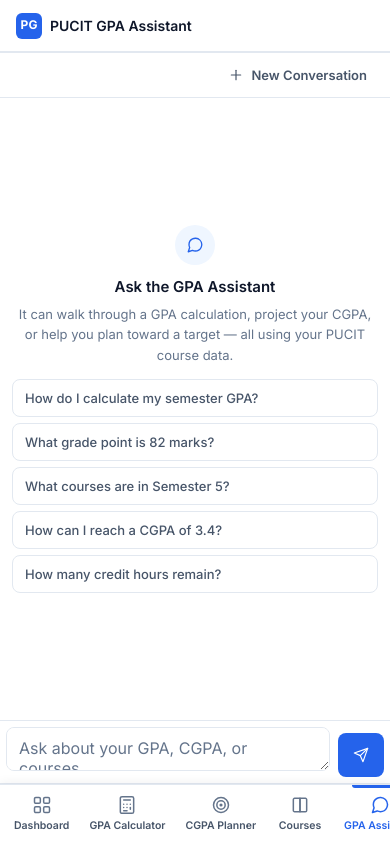
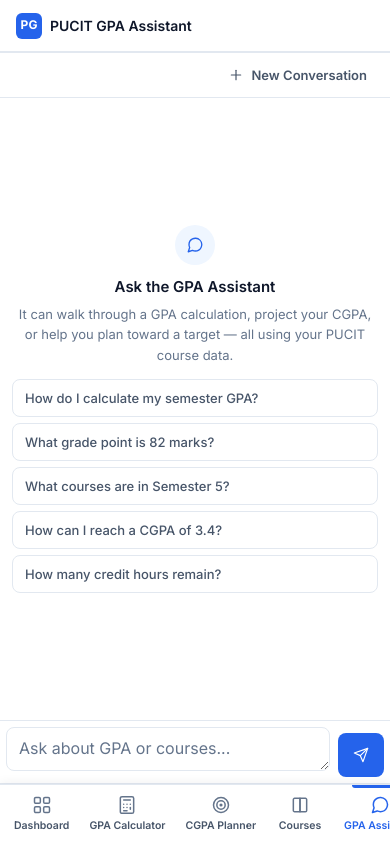
Before and after one commit to alihamza313-dev/GPA_Assistant, a plain HTML site: page Frontend/assistant.html in a window 390 px wide. Drawn offline with Linux system fonts and the light colour scheme.

Commit message:
Shorten chat placeholder on mobile

```diff
--- a/Frontend/assistant.html
+++ b/Frontend/assistant.html
@@ -88,7 +88,7 @@
       <div class="chat-input-bar">
         <div style="flex:1;">
           <label for="chat-input" style="position:absolute; left:-9999px;">Message the GPA Assistant</label>
-          <textarea id="chat-input" name="chat-input" placeholder="Ask about your GPA, CGPA, or courses..." rows="1"></textarea>
+          <textarea id="chat-input" name="chat-input" placeholder="Ask about GPA or courses..." rows="1"></textarea>
         </div>
         <button type="button" class="btn btn-primary" id="send-message-btn" aria-label="Send message">
           <svg class="icon" viewBox="0 0 24 24"><line x1="22" y1="2" x2="11" y2="13"></line><polygon points="22 2 15 22 11 13 2 9 22 2"></polygon></svg>
```
